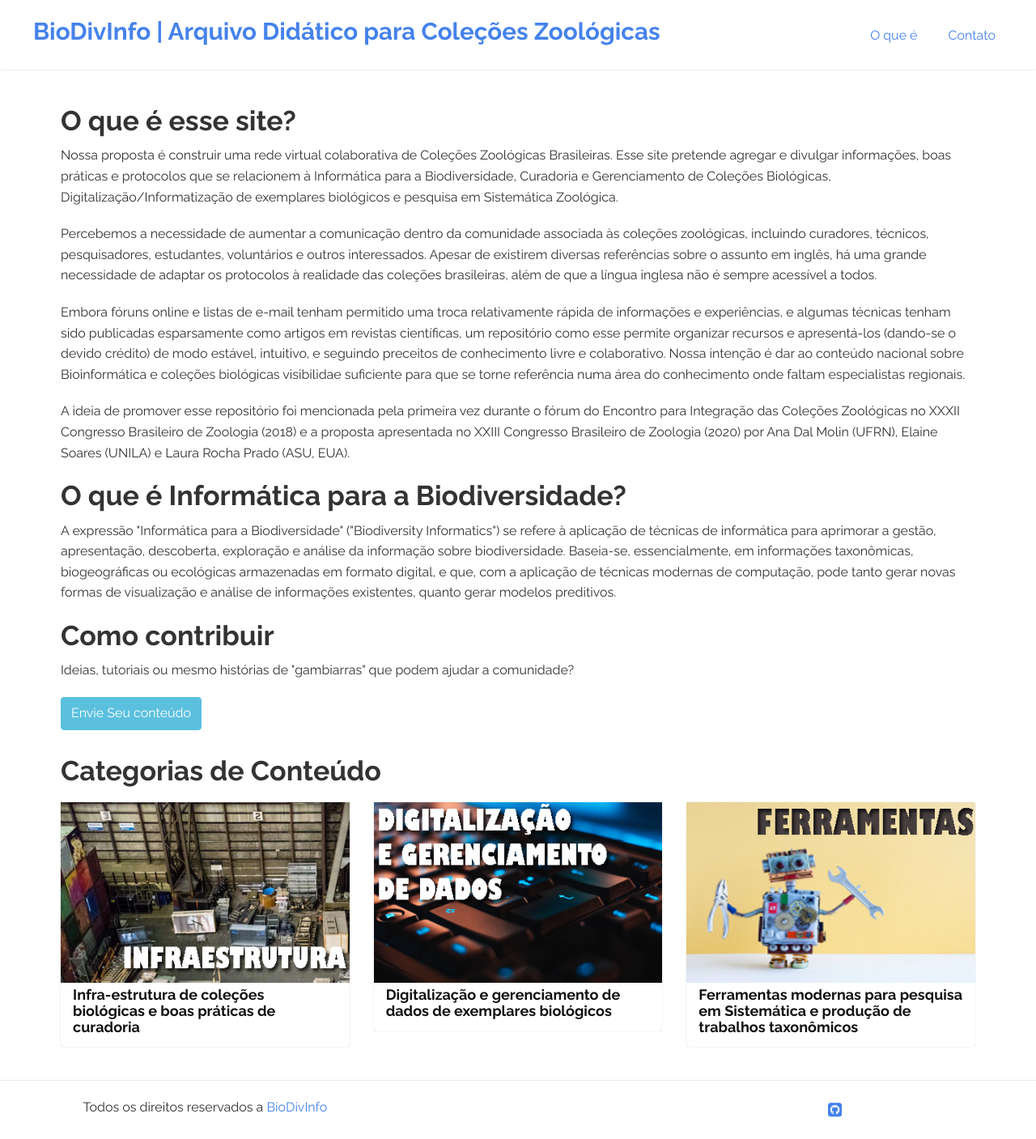
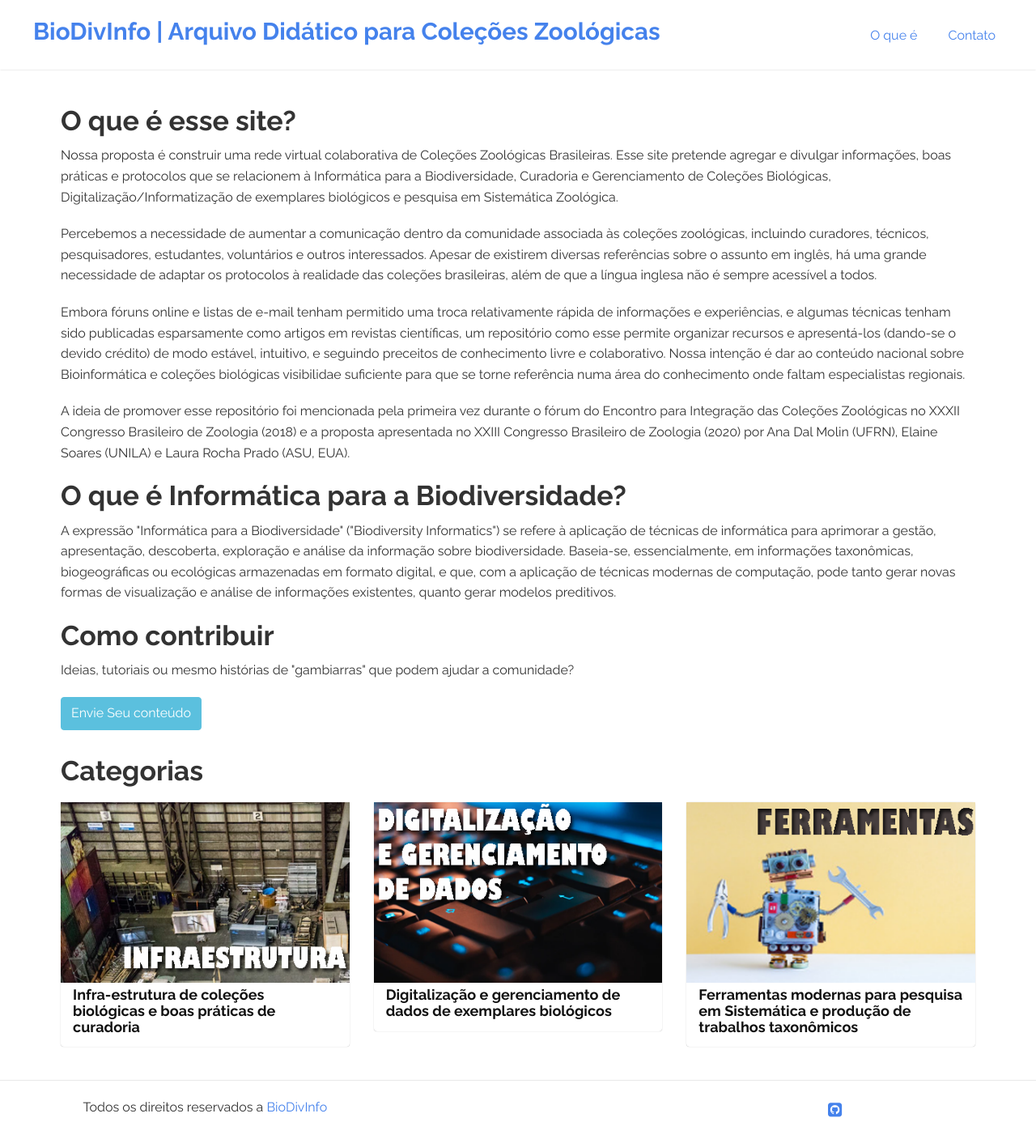
Before and after one commit to BioDivInfo/biodivinfo.github.io, a Jekyll site: the page built from index.html, in a window 1280 px wide. Shown: the whole page at 81% size. Built offline with Jekyll 4.4.1, drawn with Linux system fonts in a browser that asks for light colours; the list of posts is cut into pages by our own code.

Commit message:
Revert "conserta estilos básicos"
This reverts commit 19d783400584170d5a1137ee49cf5411779a58b4.

```diff
--- a/index.html
+++ b/index.html
@@ -3,6 +3,7 @@ layout: default
 ---
 
 <div class="home">
+
   <section class="sobre">
     <h2>O que é esse site?</h2>
     <p>Nossa proposta é construir uma rede virtual colaborativa de Coleções Zoológicas Brasileiras. Esse site pretende agregar e divulgar informações, boas práticas e protocolos que se relacionem à Informática para a Biodiversidade, Curadoria e Gerenciamento
@@ -26,7 +27,7 @@ layout: default
     <a href="/contato/" class="btn btn-info">Envie Seu conteúdo</a>
   </section>
   <section class="conteudo">
-    <h2>Categorias de Conteúdo</h2>
+    <h2>Categorias</h2>
     <p></p>
     <div class="row pack">
 
```
Also changed, not shown: sobre.md (+6 -1 lines).
